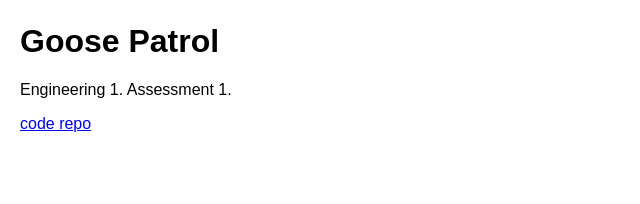
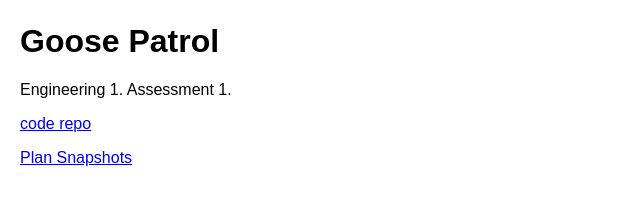
Before and after one commit to gunjana5/eng1, a plain HTML site: page website/index.html in a window 1280 px wide. Shown: the part 124-328 px from the top of the page, without its empty margins (0-640 px from the left). Drawn offline with Linux system fonts and the light colour scheme.

Commit message:
Add link to Plan Snapshots in index.html

```diff
--- a/website/index.html
+++ b/website/index.html
@@ -13,5 +13,6 @@ img {width: 96px;}
 <h1>Goose Patrol</h1>
 <p>Engineering 1. Assessment 1.</p>
 <p><a href="https://github.com/gunjana5/eng1">code repo</a></p>
+<p><a href="plan.html">Plan Snapshots</a></p>
 </body>
 </html>
```
